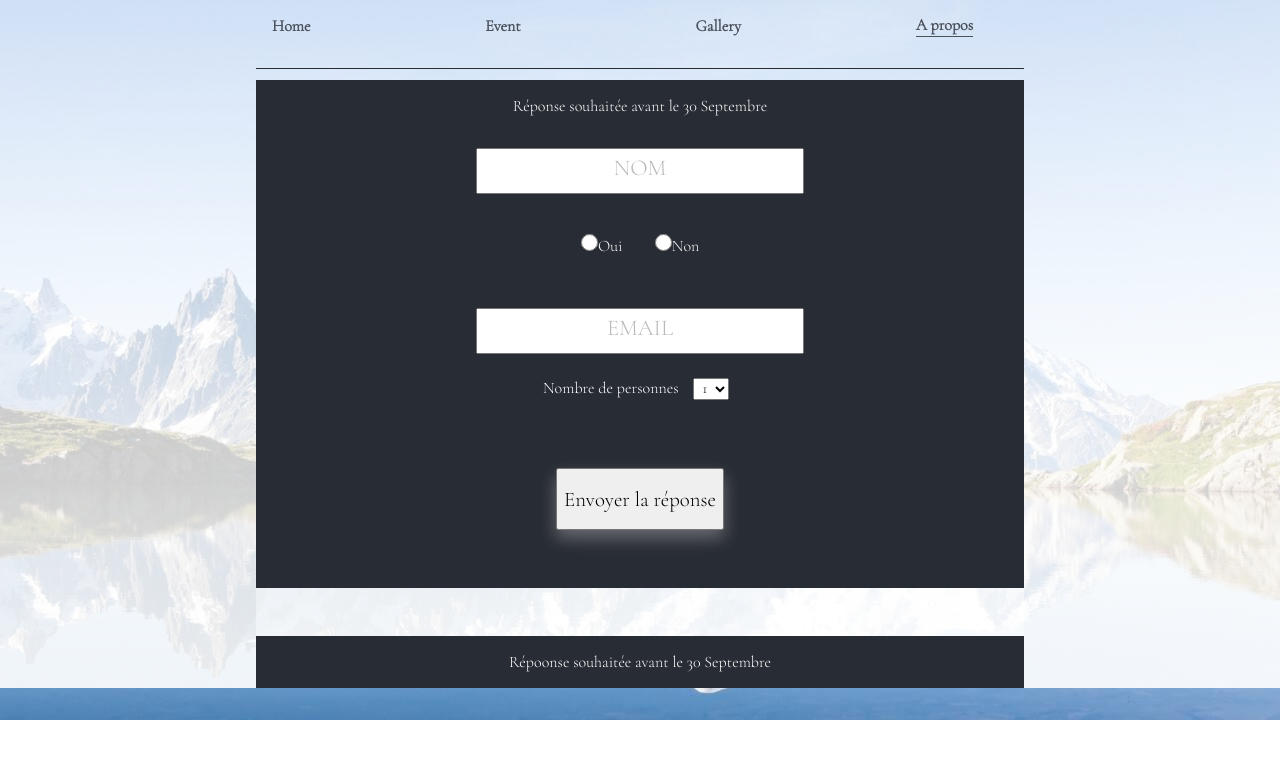
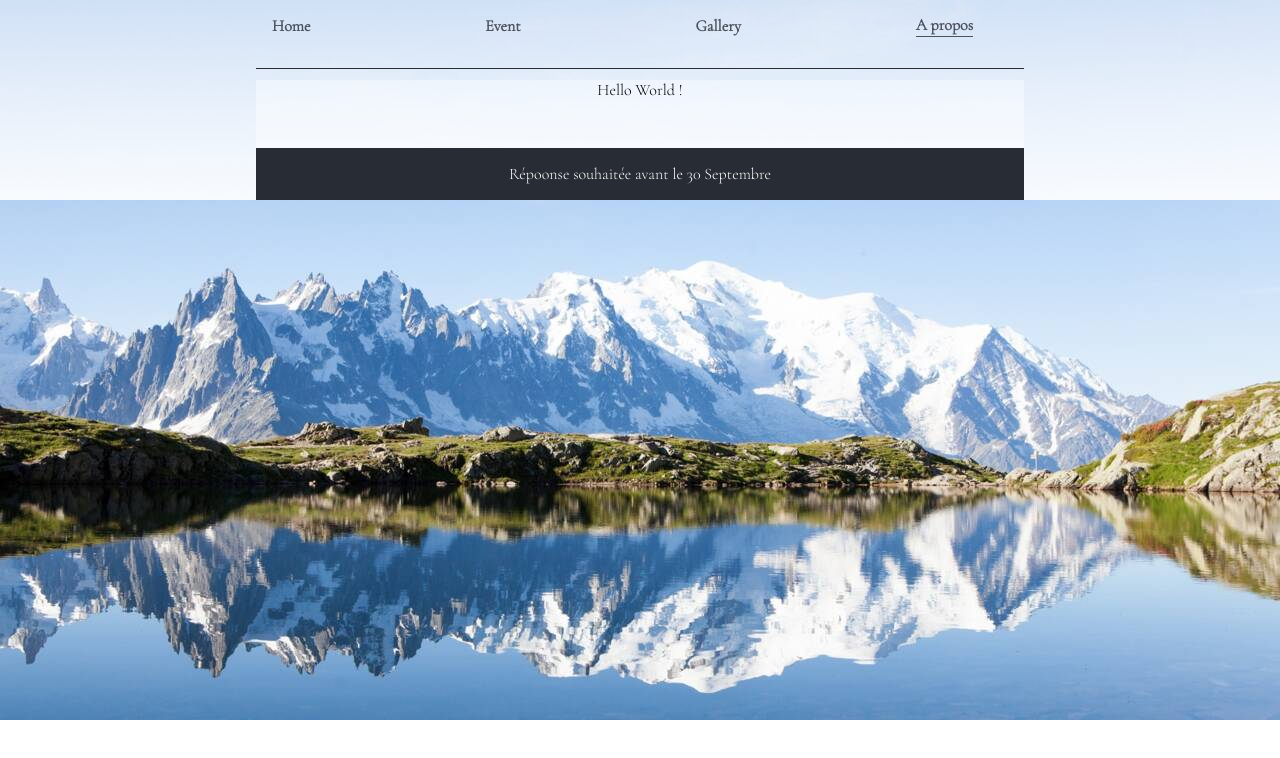
Before and after one commit to Virtus-web/mariage-carineetpierre, a React (Create React App) app: page /about in a window 1280 px wide. Shown: the top 758 px of the page. Built offline with nearby package versions, Linux system fonts and the light colour scheme.

Commit message:
séparation du code

```diff
--- a/src/pages/About.js
+++ b/src/pages/About.js
@@ -1,10 +1,12 @@
-import Form2 from '../components/Form2'
+// import Form2 from '../components/Form2'
 
 function Information() {
 
     return (
 
-        <Form2 />
+        <div>Hello World !</div>
+
+        // <Form2 />
 
         // <form action="/items" method="post" encType="multipart/form-data">
         //     <input type="file" name="test"></input>
```
